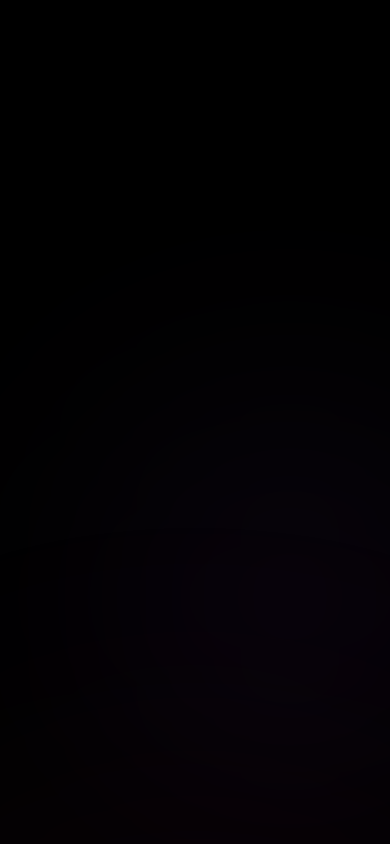
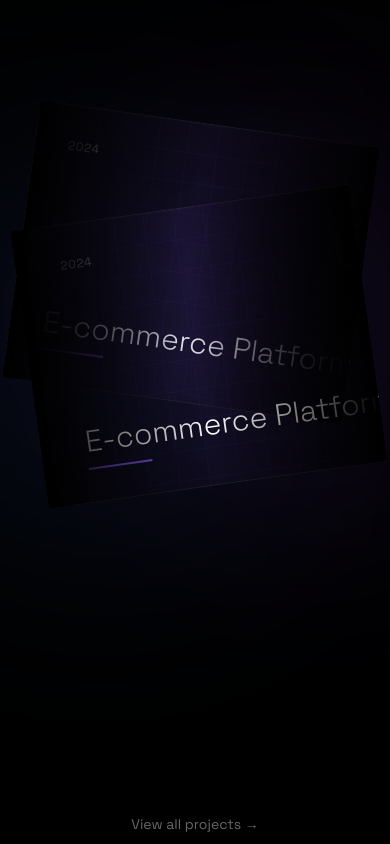
Before and after one commit to villetoimela/villetoimela-site-v3, a Next.js app: page / in a window 390 px wide. Shown: the part 3520-4364 px from the top of the page. Built offline with nearby package versions, Linux system fonts and the light colour scheme.

Commit message:
Add settings.local.json for permission configuration and refactor ProjectsPreview component: Introduce two scrolling tracks for project display, enhance animations, and update layout for improved visual appeal and user interaction.

```diff
--- a/components/ProjectsPreview.tsx
+++ b/components/ProjectsPreview.tsx
@@ -8,146 +8,122 @@
 
 const ProjectsPreview = () => {
   const sectionRef = useRef<HTMLDivElement>(null)
-  const titleRef = useRef<HTMLHeadingElement>(null)
-  const gridRef = useRef<HTMLDivElement>(null)
+  const track1Ref = useRef<HTMLDivElement>(null)
+  const track2Ref = useRef<HTMLDivElement>(null)
+
+  const projects = [
+    {
+      id: 1,
+      title: 'E-commerce Platform',
+      year: '2024',
+      color: '#8B5CF6',
+    },
+    {
+      id: 2,
+      title: 'SaaS Dashboard',
+      year: '2024',
+      color: '#3B82F6',
+    },
+    {
+      id: 3,
+      title: 'Mobile App Design',
+      year: '2023',
+      color: '#EF4444',
+    },
+    {
+      id: 4,
+      title: 'Brand Identity',
+      year: '2023',
+      color: '#10B981',
+    },
+    {
+      id: 5,
+      title: 'Portfolio Website',
+      year: '2024',
+      color: '#6366F1',
+    },
+    {
+      id: 6,
+      title: 'Marketing Platform',
+      year: '2023',
+      color: '#F59E0B',
+    },
+  ]
+
+  // Duplicate projects for seamless loop
+  const track1Projects = [...projects, ...projects]
+  const track2Projects = [...projects, ...projects]
 
   useEffect(() => {
-    if (!sectionRef.current || !titleRef.current || !gridRef.current) return
+    if (!sectionRef.current || !track1Ref.current || !track2Ref.current) return
 
     const ctx = gsap.context(() => {
-      // Create timeline for background color transitions
-      gsap.timeline({
+      // Animate title
+      gsap.fromTo(
+        '.showcase-title',
+        {
+          y: 100,
+          opacity: 0,
+        },
+        {
+          y: 0,
+          opacity: 1,
+          duration: 1.2,
+          ease: 'power4.out',
+          scrollTrigger: {
+            trigger: sectionRef.current,
+            start: 'top 80%',
+          },
+        }
+      )
+
+      // First track - scroll left (top-left to bottom-right)
+      gsap.to(track1Ref.current, {
+        x: '-50%',
+        ease: 'none',
         scrollTrigger: {
           trigger: sectionRef.current,
           start: 'top bottom',
           end: 'bottom top',
           scrub: 1,
-          markers: false,
-          onUpdate: (self) => {
-            const progress = self.progress
-            if (progress < 0.15) {
-              // Before section - keep dark
-              gsap.to('html', {
-                backgroundColor: '#000000',
-                duration: 0,
-              })
-              gsap.to(titleRef.current, {
-                color: '#ffffff',
-                duration: 0,
-              })
-            } else if (progress < 0.25) {
-              // Entering section - transition to light (faster transition)
-              const lightProgress = (progress - 0.15) / 0.1
-              gsap.to('html', {
-                backgroundColor: gsap.utils.interpolate('#000000', '#fafafa', lightProgress),
-                duration: 0,
-              })
-              gsap.to(titleRef.current, {
-                color: gsap.utils.interpolate('#ffffff', '#000000', lightProgress),
-                duration: 0,
-              })
-            } else if (progress > 0.75) {
-              // Leaving section - transition to dark (faster transition)
-              const darkProgress = (progress - 0.75) / 0.15
-              gsap.to('html', {
-                backgroundColor: gsap.utils.interpolate('#fafafa', '#000000', darkProgress),
-                duration: 0,
-              })
-              gsap.to(titleRef.current, {
-                color: gsap.utils.interpolate('#000000', '#ffffff', darkProgress),
-                duration: 0,
-              })
-            } else {
-              // Middle of section - keep light
-              gsap.to('html', {
-                backgroundColor: '#fafafa',
-                duration: 0,
-              })
-              gsap.to(titleRef.current, {
-                color: '#000000',
-                duration: 0,
-              })
-            }
-          },
         },
       })
 
-      // Animate title with more dramatic effect
-      const titleLines = titleRef.current!.querySelectorAll('.title-line')
-      gsap.from(titleLines, {
-        y: 150,
-        opacity: 0,
-        rotationX: -90,
-        duration: 1.4,
-        stagger: 0.2,
-        ease: 'power4.out',
-        scrollTrigger: {
-          trigger: titleRef.current,
-          start: 'top 80%',
+      // Second track - scroll right (top-right to bottom-left)
+      gsap.fromTo(
+        track2Ref.current,
+        {
+          x: '-50%',
         },
-      })
+        {
+          x: '0%',
+          ease: 'none',
+          scrollTrigger: {
+            trigger: sectionRef.current,
+            start: 'top bottom',
+            end: 'bottom top',
+            scrub: 1,
+          },
+        }
+      )
 
-      // Animate project items with enhanced movement
-      const items = gridRef.current!.querySelectorAll('.project-item')
-
-      items.forEach((item, index) => {
-        // More dramatic entrance animations
-        const direction = index % 3 === 0 ? -150 : index % 3 === 1 ? 150 : 0
-        const yOffset = index % 2 === 0 ? 120 : 180
-        const rotation = index % 3 === 0 ? -8 : index % 3 === 1 ? 8 : 0
-
-        gsap.from(item, {
-          x: direction,
-          y: yOffset,
-          opacity: 0,
-          scale: 0.7,
-          rotation: rotation,
-          duration: 1.6,
-          ease: 'power4.out',
-          scrollTrigger: {
-            trigger: item,
-            start: 'top 85%',
-          },
+      // Animate individual cards on hover
+      const cards = sectionRef.current?.querySelectorAll('.project-card')
+      cards?.forEach((card) => {
+        card.addEventListener('mouseenter', () => {
+          gsap.to(card, {
+            scale: 1.05,
+            duration: 0.4,
+            ease: 'power2.out',
+          })
         })
 
-        // Enhanced parallax effect on scroll
-        gsap.to(item, {
-          y: index % 2 === 0 ? -80 : -120,
-          ease: 'none',
-          scrollTrigger: {
-            trigger: item,
-            start: 'top bottom',
-            end: 'bottom top',
-            scrub: 1.5,
-          },
-        })
-
-        // Inner image parallax with rotation
-        const img = item.querySelector('.project-image')
-        if (img) {
-          gsap.to(img, {
-            scale: 1.2,
-            rotation: index % 2 === 0 ? 2 : -2,
-            ease: 'none',
-            scrollTrigger: {
-              trigger: item,
-              start: 'top bottom',
-              end: 'bottom top',
-              scrub: 1.5,
-            },
+        card.addEventListener('mouseleave', () => {
+          gsap.to(card, {
+            scale: 1,
+            duration: 0.4,
+            ease: 'power2.out',
           })
-        }
-
-        // Add subtle rotation on scroll
-        gsap.to(item, {
-          rotation: index % 2 === 0 ? 2 : -2,
-          ease: 'none',
-          scrollTrigger: {
-            trigger: item,
-            start: 'top bottom',
-            end: 'bottom top',
-            scrub: 2,
-          },
         })
       })
     }, sectionRef)
@@ -155,190 +131,167 @@
     return () => ctx.revert()
   }, [])
 
-  // Placeholder projects - later replace with real data
-  const projects = [
-    { id: 1, title: 'E-commerce Platform', color: 'from-purple-500/30 to-pink-500/30', row: 1 },
-    { id: 2, title: 'SaaS Dashboard', color: 'from-blue-500/30 to-cyan-500/30', row: 1 },
-    { id: 3, title: 'Mobile App Design', color: 'from-orange-500/30 to-red-500/30', row: 2 },
-    { id: 4, title: 'Brand Identity', color: 'from-green-500/30 to-emerald-500/30', row: 2 },
-    { id: 5, title: 'Portfolio Website', color: 'from-indigo-500/30 to-purple-500/30', row: 2 },
-    { id: 6, title: 'Marketing Platform', color: 'from-yellow-500/30 to-orange-500/30', row: 3 },
-    { id: 7, title: 'Creative Agency Site', color: 'from-teal-500/30 to-cyan-500/30', row: 3 },
-    { id: 8, title: 'Tech Startup Landing', color: 'from-rose-500/30 to-pink-500/30', row: 4 },
-  ]
-
   return (
     <section
       ref={sectionRef}
-      className="relative min-h-screen py-32 overflow-hidden"
+      className="relative bg-black py-32 overflow-hidden"
     >
-      {/* Background gradient effects - now subtle on light bg */}
-      <div className="absolute top-1/4 left-1/4 w-96 h-96 bg-purple-500/5 rounded-full blur-[120px]" />
-      <div className="absolute bottom-1/4 right-1/4 w-96 h-96 bg-blue-500/5 rounded-full blur-[120px]" />
-      <div className="absolute top-1/2 left-1/2 -translate-x-1/2 -translate-y-1/2 w-[600px] h-[600px] bg-pink-500/5 rounded-full blur-[150px]" />
+      {/* Background effects */}
+      <div className="absolute inset-0 overflow-hidden">
+        <div className="absolute top-1/3 left-1/4 w-96 h-96 bg-purple-500/10 rounded-full blur-[120px]" />
+        <div className="absolute bottom-1/3 right-1/4 w-96 h-96 bg-blue-500/10 rounded-full blur-[120px]" />
+      </div>
 
       <div className="container mx-auto px-6 relative z-10">
         {/* Title */}
-        <h2
-          ref={titleRef}
-          className="text-5xl md:text-7xl font-light mb-20 text-center perspective-[1000px]"
-        >
-          <span className="title-line block">
-            Sneak peek to some of
-          </span>
-          <span className="title-line block mt-2">
-            my projects
-          </span>
-        </h2>
+        <div className="showcase-title text-center mb-32">
+          <p className="text-white/40 text-xs uppercase tracking-[0.3em] mb-4 font-light">
+            Recent Work
+          </p>
+          <h2 className="text-4xl md:text-6xl lg:text-7xl font-light text-white mb-4">
+            Quick Showcase
+          </h2>
+          <p className="text-white/60 text-lg font-light">
+            A glimpse of my recent projects
+          </p>
+        </div>
 
-        {/* Projects Grid */}
-        <div ref={gridRef} className="space-y-8 md:space-y-12">
-          {/* Row 1: 2 cards */}
-          <div className="grid grid-cols-1 md:grid-cols-2 gap-8 md:gap-12">
-            {projects.filter(p => p.row === 1).map((project) => (
-              <div key={project.id} className="project-item group">
-              <div className="relative aspect-video overflow-hidden rounded-2xl bg-gradient-to-br from-white to-zinc-100 border border-black/10 shadow-lg">
-                {/* Image placeholder with gradient */}
-                <div
-                  className={`project-image absolute inset-0 bg-gradient-to-br ${project.color} opacity-60 transition-opacity duration-500 group-hover:opacity-80`}
-                />
+        {/* Diagonal scrolling tracks */}
+        <div className="relative h-[600px]">
+          {/* Track 1 - Top-left to bottom-right, scrolls left */}
+          <div className="absolute top-0 left-0 w-full origin-top-left rotate-[8deg] translate-x-[5%] translate-y-[5%]">
+            <div className="relative overflow-hidden">
+              {/* Fade gradient mask */}
+              <div className="absolute inset-0 pointer-events-none z-10 bg-gradient-to-r from-black via-transparent to-black" />
+              <div
+                ref={track1Ref}
+                className="flex gap-6"
+                style={{ width: 'fit-content' }}
+              >
+                {track1Projects.map((project, index) => (
+                  <div
+                    key={`track1-${index}`}
+                    className="project-card flex-shrink-0 w-[400px] h-[280px] rounded-2xl overflow-hidden border border-white/10 cursor-pointer group"
+                  >
+                    <div className="relative w-full h-full">
+                      {/* Background gradient */}
+                      <div
+                        className="absolute inset-0 opacity-40 group-hover:opacity-60 transition-opacity duration-500"
+                        style={{
+                          background: `linear-gradient(135deg, ${project.color}33 0%, ${project.color}11 100%)`,
+                        }}
+                      />
 
-                {/* Overlay with project title */}
-                <div className="absolute inset-0 p-8 flex flex-col justify-end bg-gradient-to-t from-white/95 via-white/40 to-transparent opacity-0 group-hover:opacity-100 transition-opacity duration-500">
-                  <h3 className="text-2xl font-bold text-zinc-900 transform translate-y-4 group-hover:translate-y-0 transition-transform duration-500">
-                    {project.title}
-                  </h3>
-                  <div className="w-12 h-1 bg-gradient-to-r from-purple-600 to-pink-600 mt-3 transform scale-x-0 group-hover:scale-x-100 transition-transform duration-500 origin-left" />
-                </div>
+                      {/* Grid overlay */}
+                      <div
+                        className="absolute inset-0 opacity-[0.05]"
+                        style={{
+                          backgroundImage: `linear-gradient(${project.color} 1px, transparent 1px), linear-gradient(90deg, ${project.color} 1px, transparent 1px)`,
+                          backgroundSize: '30px 30px',
+                        }}
+                      />
 
-                {/* Shine effect on hover */}
-                <div className="absolute inset-0 opacity-0 group-hover:opacity-100 transition-opacity duration-500">
-                  <div className="absolute inset-0 bg-gradient-to-tr from-transparent via-white/30 to-transparent transform -translate-x-full group-hover:translate-x-full transition-transform duration-1000" />
-                </div>
+                      {/* Content */}
+                      <div className="relative h-full p-8 flex flex-col justify-between">
+                        <div className="text-white/40 text-xs font-mono tracking-wider">
+                          {project.year}
+                        </div>
 
-                {/* Corner accent */}
-                <div className="absolute top-4 right-4 w-12 h-12 border-t-2 border-r-2 border-black/20 opacity-0 group-hover:opacity-100 transition-opacity duration-500" />
-              </div>
+                        <div>
+                          <h3 className="text-3xl font-light text-white mb-2 group-hover:translate-x-2 transition-transform duration-500">
+                            {project.title}
+                          </h3>
+                          <div
+                            className="w-16 h-0.5 transition-all duration-500 group-hover:w-24"
+                            style={{ backgroundColor: project.color }}
+                          />
+                        </div>
 
-              {/* Index number */}
-              <div className="mt-4 text-zinc-400 font-mono text-sm">
-                {String(project.id).padStart(2, '0')}
+                        {/* Project number */}
+                        <div
+                          className="absolute top-8 right-8 text-6xl font-light opacity-10 group-hover:opacity-20 transition-opacity duration-500"
+                          style={{ color: project.color }}
+                        >
+                          {String(project.id).padStart(2, '0')}
+                        </div>
+                      </div>
+                    </div>
+                  </div>
+                ))}
               </div>
             </div>
-            ))}
           </div>
 
-          {/* Row 2: 3 cards */}
-          <div className="grid grid-cols-1 md:grid-cols-3 gap-8 md:gap-12">
-            {projects.filter(p => p.row === 2).map((project) => (
-              <div key={project.id} className="project-item group">
-              <div className="relative aspect-video overflow-hidden rounded-2xl bg-gradient-to-br from-white to-zinc-100 border border-black/10 shadow-lg">
-                {/* Image placeholder with gradient */}
-                <div
-                  className={`project-image absolute inset-0 bg-gradient-to-br ${project.color} opacity-60 transition-opacity duration-500 group-hover:opacity-80`}
-                />
+          {/* Track 2 - Top-right to bottom-left, scrolls right */}
+          <div className="absolute top-0 right-0 w-full origin-top-right -rotate-[8deg] translate-x-[-5%] translate-y-[35%]">
+            <div className="relative overflow-hidden">
+              {/* Fade gradient mask */}
+              <div className="absolute inset-0 pointer-events-none z-10 bg-gradient-to-r from-black via-transparent to-black" />
+              <div
+                ref={track2Ref}
+                className="flex gap-6"
+                style={{ width: 'fit-content' }}
+              >
+                {track2Projects.map((project, index) => (
+                  <div
+                    key={`track2-${index}`}
+                    className="project-card flex-shrink-0 w-[400px] h-[280px] rounded-2xl overflow-hidden border border-white/10 cursor-pointer group"
+                  >
+                    <div className="relative w-full h-full">
+                      {/* Background gradient */}
+                      <div
+                        className="absolute inset-0 opacity-40 group-hover:opacity-60 transition-opacity duration-500"
+                        style={{
+                          background: `linear-gradient(135deg, ${project.color}33 0%, ${project.color}11 100%)`,
+                        }}
+                      />
 
-                {/* Overlay with project title */}
-                <div className="absolute inset-0 p-8 flex flex-col justify-end bg-gradient-to-t from-white/95 via-white/40 to-transparent opacity-0 group-hover:opacity-100 transition-opacity duration-500">
-                  <h3 className="text-2xl font-bold text-zinc-900 transform translate-y-4 group-hover:translate-y-0 transition-transform duration-500">
-                    {project.title}
-                  </h3>
-                  <div className="w-12 h-1 bg-gradient-to-r from-purple-600 to-pink-600 mt-3 transform scale-x-0 group-hover:scale-x-100 transition-transform duration-500 origin-left" />
-                </div>
+                      {/* Grid overlay */}
+                      <div
+                        className="absolute inset-0 opacity-[0.05]"
+                        style={{
+                          backgroundImage: `linear-gradient(${project.color} 1px, transparent 1px), linear-gradient(90deg, ${project.color} 1px, transparent 1px)`,
+                          backgroundSize: '30px 30px',
+                        }}
+                      />
 
-                {/* Shine effect on hover */}
-                <div className="absolute inset-0 opacity-0 group-hover:opacity-100 transition-opacity duration-500">
-                  <div className="absolute inset-0 bg-gradient-to-tr from-transparent via-white/30 to-transparent transform -translate-x-full group-hover:translate-x-full transition-transform duration-1000" />
-                </div>
+                      {/* Content */}
+                      <div className="relative h-full p-8 flex flex-col justify-between">
+                        <div className="text-white/40 text-xs font-mono tracking-wider">
+                          {project.year}
+                        </div>
 
-                {/* Corner accent */}
-                <div className="absolute top-4 right-4 w-12 h-12 border-t-2 border-r-2 border-black/20 opacity-0 group-hover:opacity-100 transition-opacity duration-500" />
+                        <div>
+                          <h3 className="text-3xl font-light text-white mb-2 group-hover:translate-x-2 transition-transform duration-500">
+                            {project.title}
+                          </h3>
+                          <div
+                            className="w-16 h-0.5 transition-all duration-500 group-hover:w-24"
+                            style={{ backgroundColor: project.color }}
+                          />
+                        </div>
+
+                        {/* Project number */}
+                        <div
+                          className="absolute top-8 right-8 text-6xl font-light opacity-10 group-hover:opacity-20 transition-opacity duration-500"
+                          style={{ color: project.color }}
+                        >
+                          {String(project.id).padStart(2, '0')}
+                        </div>
+                      </div>
+                    </div>
+                  </div>
+                ))}
               </div>
-
-              {/* Index number */}
-              <div className="mt-4 text-zinc-400 font-mono text-sm">
-                {String(project.id).padStart(2, '0')}
-              </div>
-            </div>
-            ))}
-          </div>
-
-          {/* Row 3: 2 cards */}
-          <div className="grid grid-cols-1 md:grid-cols-2 gap-8 md:gap-12">
-            {projects.filter(p => p.row === 3).map((project) => (
-              <div key={project.id} className="project-item group">
-              <div className="relative aspect-video overflow-hidden rounded-2xl bg-gradient-to-br from-white to-zinc-100 border border-black/10 shadow-lg">
-                {/* Image placeholder with gradient */}
-                <div
-                  className={`project-image absolute inset-0 bg-gradient-to-br ${project.color} opacity-60 transition-opacity duration-500 group-hover:opacity-80`}
-                />
-
-                {/* Overlay with project title */}
-                <div className="absolute inset-0 p-8 flex flex-col justify-end bg-gradient-to-t from-white/95 via-white/40 to-transparent opacity-0 group-hover:opacity-100 transition-opacity duration-500">
-                  <h3 className="text-2xl font-bold text-zinc-900 transform translate-y-4 group-hover:translate-y-0 transition-transform duration-500">
-                    {project.title}
-                  </h3>
-                  <div className="w-12 h-1 bg-gradient-to-r from-purple-600 to-pink-600 mt-3 transform scale-x-0 group-hover:scale-x-100 transition-transform duration-500 origin-left" />
-                </div>
-
-                {/* Shine effect on hover */}
-                <div className="absolute inset-0 opacity-0 group-hover:opacity-100 transition-opacity duration-500">
-                  <div className="absolute inset-0 bg-gradient-to-tr from-transparent via-white/30 to-transparent transform -translate-x-full group-hover:translate-x-full transition-transform duration-1000" />
-                </div>
-
-                {/* Corner accent */}
-                <div className="absolute top-4 right-4 w-12 h-12 border-t-2 border-r-2 border-black/20 opacity-0 group-hover:opacity-100 transition-opacity duration-500" />
-              </div>
-
-              {/* Index number */}
-              <div className="mt-4 text-zinc-400 font-mono text-sm">
-                {String(project.id).padStart(2, '0')}
-              </div>
-            </div>
-            ))}
-          </div>
-
-          {/* Row 4: 1 card centered */}
-          <div className="flex justify-center">
-            <div className="w-full md:w-1/2">
-              {projects.filter(p => p.row === 4).map((project) => (
-                <div key={project.id} className="project-item group">
-                <div className="relative aspect-video overflow-hidden rounded-2xl bg-gradient-to-br from-white to-zinc-100 border border-black/10 shadow-lg">
-                  {/* Image placeholder with gradient */}
-                  <div
-                    className={`project-image absolute inset-0 bg-gradient-to-br ${project.color} opacity-60 transition-opacity duration-500 group-hover:opacity-80`}
-                  />
-
-                  {/* Overlay with project title */}
-                  <div className="absolute inset-0 p-8 flex flex-col justify-end bg-gradient-to-t from-white/95 via-white/40 to-transparent opacity-0 group-hover:opacity-100 transition-opacity duration-500">
-                    <h3 className="text-2xl font-bold text-zinc-900 transform translate-y-4 group-hover:translate-y-0 transition-transform duration-500">
-                      {project.title}
-                    </h3>
-                    <div className="w-12 h-1 bg-gradient-to-r from-purple-600 to-pink-600 mt-3 transform scale-x-0 group-hover:scale-x-100 transition-transform duration-500 origin-left" />
-                  </div>
-
-                  {/* Shine effect on hover */}
-                  <div className="absolute inset-0 opacity-0 group-hover:opacity-100 transition-opacity duration-500">
-                    <div className="absolute inset-0 bg-gradient-to-tr from-transparent via-white/30 to-transparent transform -translate-x-full group-hover:translate-x-full transition-transform duration-1000" />
-                  </div>
-
-                  {/* Corner accent */}
-                  <div className="absolute top-4 right-4 w-12 h-12 border-t-2 border-r-2 border-black/20 opacity-0 group-hover:opacity-100 transition-opacity duration-500" />
-                </div>
-
-                {/* Index number */}
-                <div className="mt-4 text-zinc-400 font-mono text-sm">
-                  {String(project.id).padStart(2, '0')}
-                </div>
-              </div>
-              ))}
             </div>
           </div>
         </div>
 
-        {/* Bottom decorative element */}
-        <div className="mt-32 flex justify-center">
-          <div className="w-px h-24 bg-gradient-to-b from-black/20 to-transparent" />
+        {/* Bottom text */}
+        <div className="mt-32 text-center">
+          <p className="text-white/40 text-sm">
+            View all projects →
+          </p>
         </div>
       </div>
     </section>
```
Also changed, not shown: .claude/settings.local.json (added).
